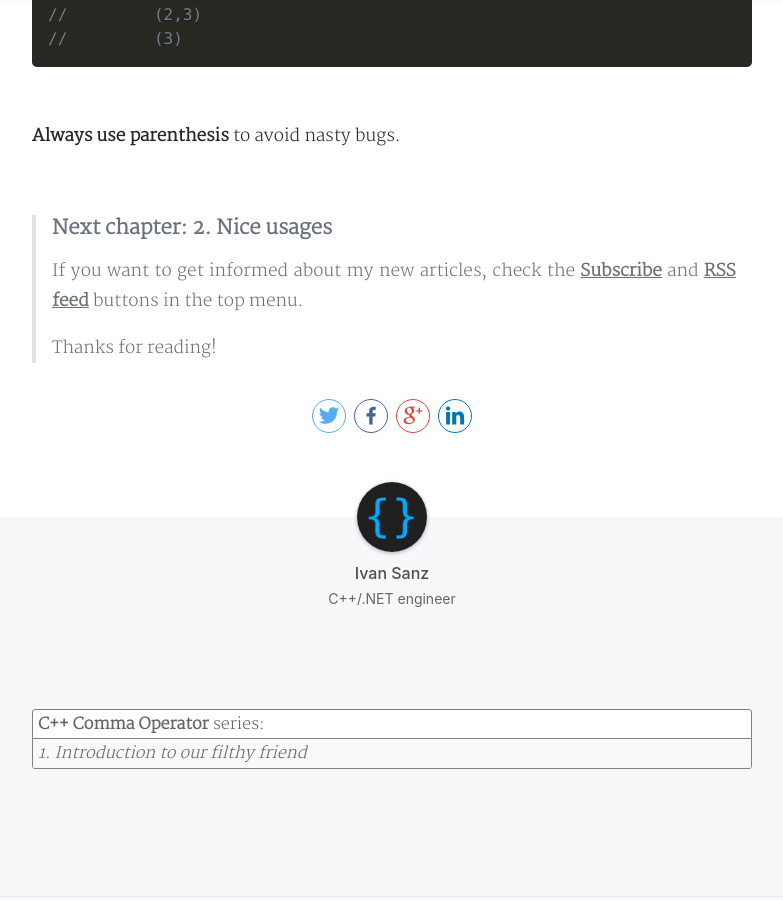
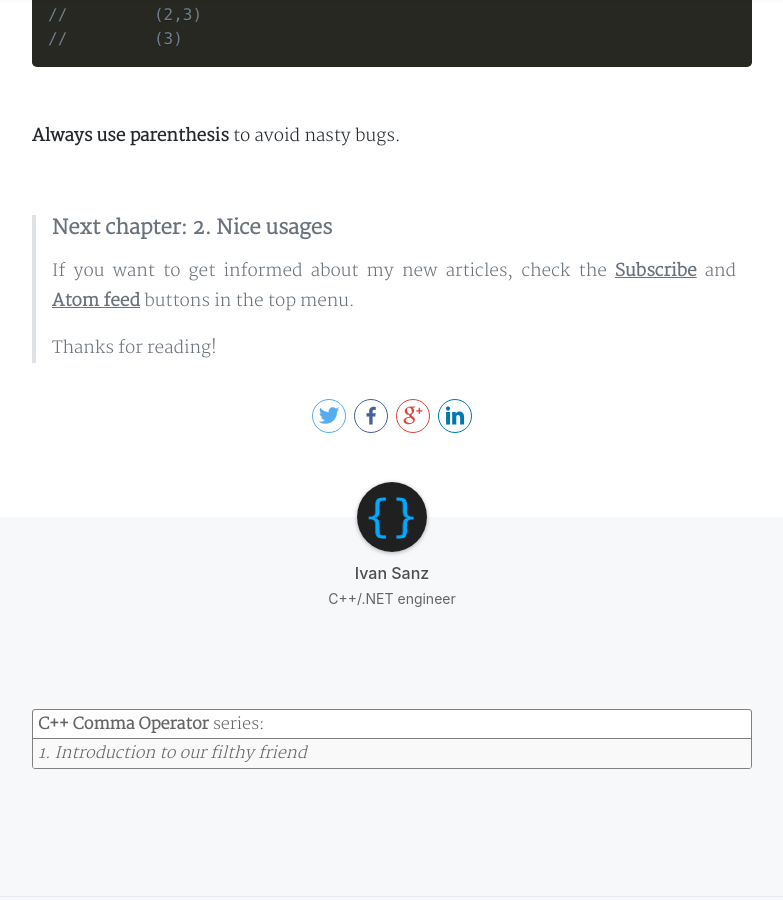
Before and after one commit to isc30/blog.codeisc.com, a Jekyll site: the page built from _posts/comma-operator-series/2017-12-26-cpp-comma-operator-introduction.md, in a window 1280 px wide and 900 px high, scrolled down 2455 px. Shown: the whole window, without its empty margins (248-1031 px from the left). Built offline with Jekyll 4.4.1, drawn with Linux system fonts in a browser that asks for light colours; nearby versions of some CDN libraries; comment, search, counter and statistics services are not loaded; a style sheet for code colours, icons or effects is not loaded; some of the changed text lies outside the part shown.

Commit message:
atom feed

```diff
--- a/_config.yml
+++ b/_config.yml
@@ -9,8 +9,8 @@ baseurl: ''
 
 # Navigation links
 nav:
-  subscribe: 'https://feedburner.google.com/fb/a/mailverify?uri=codeisc/blog&loc=en_US'
-  rss feed: '/feed.xml'
+  Subscribe: 'https://feedburner.google.com/fb/a/mailverify?uri=codeisc/blog&loc=en_US'
+  Atom feed: '/feed.xml'
 
 # Author
 author: 'Ivan Sanz'
--- a/_posts/comma-operator-series/2017-12-26-cpp-comma-operator-introduction.md
+++ b/_posts/comma-operator-series/2017-12-26-cpp-comma-operator-introduction.md
@@ -85,7 +85,7 @@ cout << 1, 2, 3 << endl; // compilation error
 <br/>
 
 > ### Next chapter: **2. Nice usages**
-> If you want to get informed about my new articles, check the [**Subscribe**](https://feedburner.google.com/fb/a/mailverify?uri=codeisc/blog&loc=en_US) and [**RSS feed**](/feed.xml) buttons in the top menu.
+> If you want to get informed about my new articles, check the [**Subscribe**](https://feedburner.google.com/fb/a/mailverify?uri=codeisc/blog&loc=en_US) and [**Atom feed**](/feed.xml) buttons in the top menu.
 >
 > Thanks for reading!
 
```
